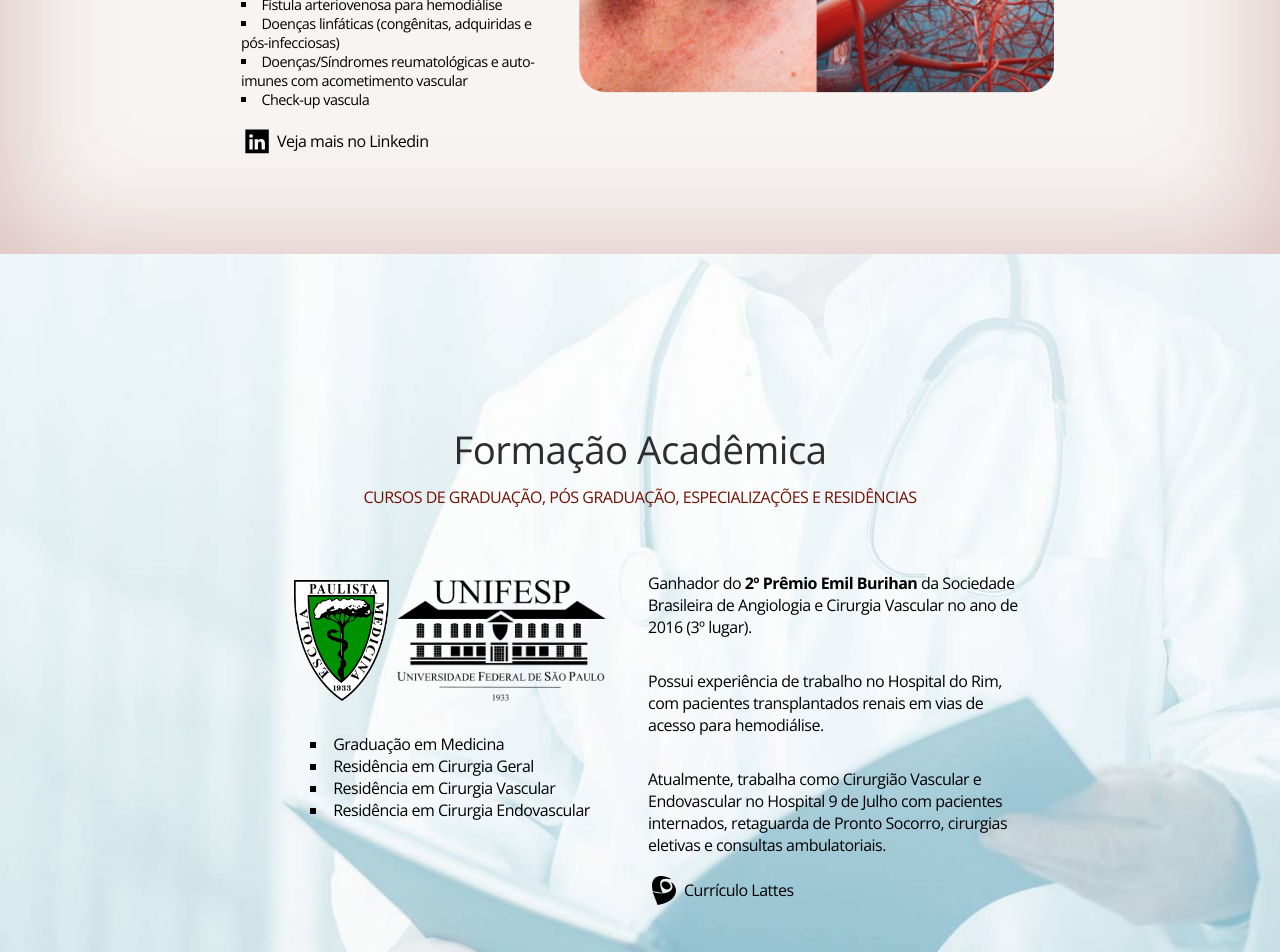
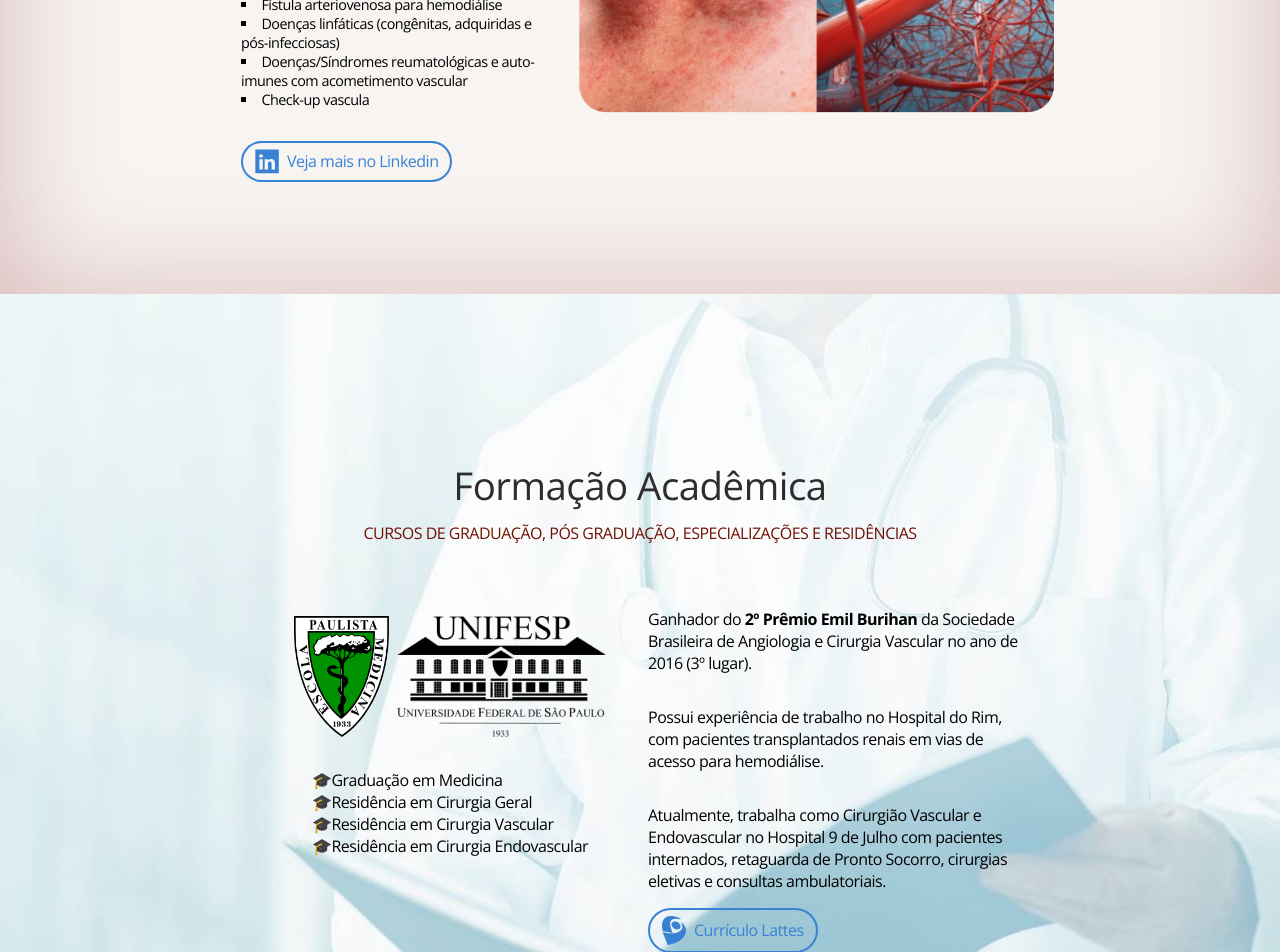
Before and after one commit to aledebarba/dr-rafael-engelbrecht, a Next.js app: page / in a window 1280 px wide. Shown: the part 1380-2332 px from the top of the page. Built offline with nearby package versions, Linux system fonts and the light colour scheme.

Commit message:
links update and minor design changes

```diff
--- a/pages/index.js
+++ b/pages/index.js
@@ -1,23 +1,24 @@
-import Head from 'next/head'
-import Image from 'next/image'
-import Navbar from '../components/navbar'
+import Head from "next/head";
+import Image from "next/image";
+import Navbar from "../components/navbar";
 
 export default function Home() {
-
   return (
     <div className="content">
       <Head>
         <title>Dr Rafael Hengelbrecht</title>
         <link rel="icon" href="/favicon.ico" />
       </Head>
-      <Navbar menu={[
-          {text:"Home", url:"#top"},
-          {text:"Áreas de atuação", url:"#areas"},
-          {text:"Formação", url:"#formacao"},
-          {text:"Publicação", url:"#publicacao"},
-          {text:"Atendimento", url:"#atendimento"},
-          {text:"Contato", url:"#call_to_action"}
-      ]}/>
+      <Navbar
+        menu={[
+          { text: "Home", url: "#top" },
+          { text: "Áreas de atuação", url: "#areas" },
+          { text: "Formação", url: "#formacao" },
+          { text: "Publicação", url: "#publicacao" },
+          { text: "Atendimento", url: "#atendimento" },
+          { text: "Contato", url: "#call_to_action" },
+        ]}
+      />
       <div className="container-full hero">
         <div className="container">
           <div className="row">
@@ -25,13 +26,21 @@ export default function Home() {
               <h1>Dr Rafael Engelbrecht</h1>
               <h2>Cirurgião Vascular e Endovascular</h2>
               <h3>CRM 156519 | RQE 88339 | RQE 883391</h3>
-                <p>Rafael Engelbrecht é formado em Medicina pela Escola Paulista de Medicina - Universidade Federal de São Paulo e possui residência médica nas áreas de Cirurgia Geral, Cirurgia Vascular e Cirurgia Endovascular pela mesma Universidade.</p>
+              <p>
+                Rafael Engelbrecht é formado em Medicina pela Escola Paulista de
+                Medicina - Universidade Federal de São Paulo e possui residência
+                médica nas áreas de Cirurgia Geral, Cirurgia Vascular e Cirurgia
+                Endovascular pela mesma Universidade.
+              </p>
               <a href="#areas" className="button primary">
                 Saiba mais
               </a>
             </div>
             <div className="col w50">
-                <img src="/images/hero__main-image.png" alt="foto do dr rafael engelbrecht"/>
+              <img
+                src="/images/hero__main-image.png"
+                alt="foto do dr rafael engelbrecht"
+              />
             </div>
           </div>
         </div>
@@ -40,7 +49,9 @@ export default function Home() {
       <div id="areas">
         <div className="container">
           <h1>Áreas de Atuação</h1>
-          <h2>PRINCIPAIS ATUAÇÕES, TÉCNICAS E ÁREAS DE ATENDIMENTO ESPECIALIZADO</h2>
+          <h2>
+            PRINCIPAIS ATUAÇÕES, TÉCNICAS E ÁREAS DE ATENDIMENTO ESPECIALIZADO
+          </h2>
           <div className="row">
             <div className="col areas__text">
               <div className="area">
@@ -53,7 +64,9 @@ export default function Home() {
                 <h3>Doenças Venosas</h3>
                 <ul>
                   <li>Insuficiência venosa</li>
-                  <li>Varizes, vasinhos - tratamento cirúrgico e escleroterapia</li>
+                  <li>
+                    Varizes, vasinhos - tratamento cirúrgico e escleroterapia
+                  </li>
                   <li>Trombose venosa profunda (TVP), tromboflebite</li>
                 </ul>
               </div>
@@ -76,13 +89,23 @@ export default function Home() {
                 <ul>
                   <li>Cateteres: Port-o-cath, Permcath, PICC</li>
                   <li>Fístula arteriovenosa para hemodiálise</li>
-                  <li>Doenças linfáticas (congênitas, adquiridas e pós-infecciosas)</li>
-                  <li>Doenças/Síndromes reumatológicas e auto-imunes com acometimento vascular</li>
+                  <li>
+                    Doenças linfáticas (congênitas, adquiridas e
+                    pós-infecciosas)
+                  </li>
+                  <li>
+                    Doenças/Síndromes reumatológicas e auto-imunes com
+                    acometimento vascular
+                  </li>
                   <li>Check-up vascula</li>
                 </ul>
               </div>
-              <a href="https://linkedin.com" target="_blank" className="button secondary">
-                <img src="/images/icon__linkedin.svg" alt="logo do linkedin"/>
+              <a
+                href="https://www.linkedin.com/in/rafael-engelbrecht-ba271961/"
+                target="_blank"
+                className="button secondary"
+              >
+                <img src="/images/icon__linkedin.svg" alt="logo do linkedin" />
                 Veja mais no Linkedin
               </a>
             </div>
@@ -96,12 +119,22 @@ export default function Home() {
       <div id="formacao">
         <div className="container">
           <h1>Formação Acadêmica</h1>
-        <h2>CURSOS DE GRADUAÇÃO, PÓS GRADUAÇÃO, ESPECIALIZAÇÕES E RESIDÊNCIAS</h2>
+          <h2>
+            CURSOS DE GRADUAÇÃO, PÓS GRADUAÇÃO, ESPECIALIZAÇÕES E RESIDÊNCIAS
+          </h2>
           <div className="row">
             <div className="col w50">
               <div className="formacao__logos">
-                <img src="/images/marca__epm.png" alt="marca da escola paulista de medicina - escudo mostrando uma cobra enrolana num tronco de árvore" className="logo-epm"/>
-                <img src="/images/marca__unifesp.png" alt="marca da unifesp - fachada estilizada do prédio" className="logo-unifesp"/>
+                <img
+                  src="/images/marca__epm.png"
+                  alt="marca da escola paulista de medicina - escudo mostrando uma cobra enrolana num tronco de árvore"
+                  className="logo-epm"
+                />
+                <img
+                  src="/images/marca__unifesp.png"
+                  alt="marca da unifesp - fachada estilizada do prédio"
+                  className="logo-unifesp"
+                />
               </div>
               <div className="row formacao__cursos">
                 <ul>
@@ -110,15 +143,32 @@ export default function Home() {
                   <li>Residência em Cirurgia Vascular</li>
                   <li>Residência em Cirurgia Endovascular</li>
                 </ul>
-
               </div>
             </div>
             <div className="col w50 formacao__detalhes">
-            <p>Ganhador do  <strong>2º Prêmio Emil Burihan</strong> da Sociedade Brasileira de Angiologia e Cirurgia Vascular no ano de 2016 (3º lugar).</p>
-            <p>Possui experiência de trabalho no Hospital do Rim, com pacientes transplantados renais em vias de acesso para hemodiálise. </p>
-            <p>Atualmente, trabalha como Cirurgião Vascular e Endovascular no Hospital 9 de Julho com pacientes internados, retaguarda de Pronto Socorro, cirurgias eletivas e consultas ambulatoriais.</p>
-            <a href="http://lattes.cnpq.br/" target="_blank" className="button secondary">
-                  <img src="/images/icon__lattes.svg" alt="marca da plataforma lattes" />
+              <p>
+                Ganhador do <strong>2º Prêmio Emil Burihan</strong> da Sociedade
+                Brasileira de Angiologia e Cirurgia Vascular no ano de 2016 (3º
+                lugar).
+              </p>
+              <p>
+                Possui experiência de trabalho no Hospital do Rim, com pacientes
+                transplantados renais em vias de acesso para hemodiálise.{" "}
+              </p>
+              <p>
+                Atualmente, trabalha como Cirurgião Vascular e Endovascular no
+                Hospital 9 de Julho com pacientes internados, retaguarda de
+                Pronto Socorro, cirurgias eletivas e consultas ambulatoriais.
+              </p>
+              <a
+                href="http://lattes.cnpq.br/3009961818693674"
+                target="_blank"
+                className="button secondary"
+              >
+                <img
+                  src="/images/icon__lattes.svg"
+                  alt="marca da plataforma lattes"
+                />
                 Currículo Lattes
               </a>
             </div>
@@ -128,25 +178,48 @@ export default function Home() {
 
       <div id="publicacao">
         <div className="container">
-        <h1>Publicação</h1>
           <div className="row">
             <div className="col w50">
-            <img src='/images/livro.png' alt="capa do livro" className="publicacao__livro"/>
-            <div className="buttons">
-            <a href="#" className='button secondary'>
-              <img src="/images/icon__book.svg" alt="icone de um livro" />Amazon</a>
-            <a href="#" className='button secondary'>
-              <img src="/images/icon__book.svg" alt="icone de um livro" />Editora Manole</a>
-              </div>
+              <img
+                src="/images/livro.png"
+                alt="capa do livro"
+                className="publicacao__livro"
+              />
             </div>
             <div className="col w50 publicacao__text">
-            <p><strong>Manual de Angiologia e Cirurgia Vascular e Endovascular (2020)</strong> - Editora Manole</p>
+              <h1>Publicação</h1>
+              <p>
+                <strong>
+                  Manual de Angiologia e Cirurgia Vascular e Endovascular (2020)
+                </strong>{" "}
+                - Editora Manole
+              </p>
               <h3>Participação: </h3>
               <ul>
-              <li>Capítulo 6: Propedêutica linfática ao lado de Luis Carlos Uta Nakano</li>
-              <li>Capítulo 74: Complicações das angioplastias de carótida ao lado de Luis Carlos Uta Nakano</li>
-              <li>Capítulo 84: Angioplastia da veia cava inferior e do segmento ileofemoral na insuficiência venosa crônicaao lado de Samuel Tomaz Araújo e Ronald Luiz Gomes Flumignan.</li>
+                <li>
+                  Capítulo 6: Propedêutica linfática ao lado de Luis Carlos Uta
+                  Nakano
+                </li>
+                <li>
+                  Capítulo 74: Complicações das angioplastias de carótida ao
+                  lado de Luis Carlos Uta Nakano
+                </li>
+                <li>
+                  Capítulo 84: Angioplastia da veia cava inferior e do segmento
+                  ileofemoral na insuficiência venosa crônicaao lado de Samuel
+                  Tomaz Araújo e Ronald Luiz Gomes Flumignan.
+                </li>
               </ul>
+              <div className="buttons">
+                <a href="https://www.manole.com.br/manual-de-angiologia-e-cirurgia-vascular-e-endovascular/p" target="_blank" className="button secondary">
+                  <img src="/images/icon__book.svg" alt="icone de um livro" />
+                  Editora Manole
+                </a>
+                <a href="https://www.amazon.com.br/MANUAL-ANGIOLOGIA-CIRURGIA-VASCULAR-ENDOVASCULAR/dp/8520460100" target="_blank" className="button secondary">
+                  <img src="/images/icon__book.svg" alt="icone de um livro" />
+                  Amazon
+                </a>
+              </div>
             </div>
           </div>
         </div>
@@ -158,19 +231,49 @@ export default function Home() {
           <div className="row">
             <div className="col w25">
               <div className="atendimento__logo">
-            <img src="/images/logo__haoc.svg" alt="marca do hospital alemão oswaldo cruz"/></div>
+                <a
+                  href="https://www.hospitaloswaldocruz.org.br/"
+                  target="_blank"
+                >
+                  <img
+                    src="/images/logo__haoc.svg"
+                    alt="marca do hospital alemão oswaldo cruz"
+                  />
+                </a>
+              </div>
               <h3>Hospital Alemão Oswaldo Cruz</h3>
             </div>
             <div className="col w25">
-            <div className="atendimento__logo"><img src="/images/logo__hospital-sirio-libanes.svg"  alt="marca do hospital sírio libanês"/></div>
+              <div className="atendimento__logo">
+                <a href="https://www.hospitalsiriolibanes.org.br/Paginas/nova-home.aspx" target="_blank">
+                  <img
+                    src="/images/logo__hospital-sirio-libanes.svg"
+                    alt="marca do hospital sírio libanês"
+                  />
+                </a>
+              </div>
               <h3>Hospital Sírio Libanês</h3>
             </div>
             <div className="col w25">
-            <div className="atendimento__logo"><img src="/images/logo__hospital-9-de-julho.svg"  alt="marca do hospital 9 de julho"/></div>
+              <div className="atendimento__logo">
+                <a href="https://www.h9j.com.br/Paginas/default.aspx" target="_blank">
+                  <img
+                    src="/images/logo__hospital-9-de-julho.svg"
+                    alt="marca do hospital 9 de julho"
+                  />
+                </a>
+              </div>
               <h3>Hospital 9 de Julho</h3>
             </div>
             <div className="col w25">
-            <div className="atendimento__logo"><img src="/images/logo__consultorio.svg" alt="marca do consultorio particular"/></div>
+              <div className="atendimento__logo">
+                <a href="#call_to_action" tarket="_blank">
+                  <img
+                    src="/images/logo__consultorio.svg"
+                    alt="marca do consultorio particular"
+                  />
+                </a>
+              </div>
               <h3>Consultório Particular</h3>
             </div>
           </div>
@@ -181,20 +284,21 @@ export default function Home() {
             <img src="/images/cta__contact.png" />
           </div>
           <div className="cta__message">
-            Por favor, sinta-se a vontade para ligar em nossa clínica e conversar com o pessoal da recepção. Seu atendimento será rápido e atencioso.
+            Por favor, sinta-se a vontade para ligar em nossa clínica e
+            conversar com o pessoal da recepção. Seu atendimento será rápido e
+            atencioso.
             <a href="#">11 3995-9852</a>
           </div>
           <div className="cta__address">
             <img src="/images/icon__place.svg" alt="alfinete de mapa" />
-              <p>
-              Rua Pamplona, 145 cj 134
-              Jardim Paulista
-              São Paulo SP
-              </p>
+            <p>Rua Pamplona, 145 cj 134 Jardim Paulista São Paulo SP</p>
           </div>
           <div className="cta__button">
-            <a href="#" className="button primary">
-              <img src="/images/icon__arrow-right-squared.svg" alt="seta apontando para esquerda" />
+            <a href="tel:+5511952766726" className="button primary">
+              <img
+                src="/images/icon__arrow-right-squared.svg"
+                alt="seta apontando para esquerda"
+              />
               Marque sua consulta
             </a>
           </div>
@@ -204,11 +308,14 @@ export default function Home() {
       <div id="footer">
         <div className="container">
           <img src="/images/brand__white.png" alt="marca do consultaorio" />
-        <p>Esse site e seu conteúdo estão protegidos por leis de deireito autoral, tanto no brasil quanto no exterior. Antes de reproduzí-lo, no todo ou em parte, por favor entre em contato.</p>
+          <p>
+            Esse site e seu conteúdo estão protegidos por leis de deireito
+            autoral, tanto no brasil quanto no exterior. Antes de reproduzí-lo,
+            no todo ou em parte, por favor entre em contato.
+          </p>
           <a href="#top">Voltar ao inicio</a>
         </div>
       </div>
     </div>
-
-  )
+  );
 }
--- a/styles/globals.css
+++ b/styles/globals.css
@@ -4,7 +4,9 @@
 :root {
   --blue: #023979;
   --blue-light: #3a82d4;
+  --filter-blue-light: invert(44%) sepia(94%) saturate(561%) hue-rotate(178deg) brightness(87%) contrast(89%);
   --red: #701003;
+  --filter-red: invert(12%) sepia(50%) saturate(4086%) hue-rotate(353deg) brightness(94%) contrast(106%);
   --white: #F7F4F2;
   --black: #2d2d2d;
   --purple: #2A2EA9;
--- a/styles/styles.scss
+++ b/styles/styles.scss
@@ -1,38 +1,36 @@
 .content {
     h1 {
+        color: var(--black);
         font-size: 2.4rem;
+        font-weight: var(--font-regular);
         line-height: 3rem;
         margin-bottom: 0;
         text-align: center;
-        color: var(--black);
-        font-weight: var(--font-regular);
 
     }
     h2 {
+        color: var(--red);
         font-size: 1rem;
         font-weight: var(--font-light);
+        text-align: center;
         text-transform: uppercase;
-        color: var(--red);
-        text-align: center;
     }
     ul {
+        list-style: square inside;
+        margin: 0;
+        margin-bottom: 32px;
         padding: 0;
-        margin: 0;
-        list-style: square inside;
-        margin-bottom: 32px;
     }
 
 }
 .button {
-    width: -moz-fit-content;
+    block-size: fit-content;
     width: fit-content;
-    block-size: fit-content;
-    block-size: -moz-fit-content;
     text-align: center;
     img {
-        width: 24px;
         height: auto;
         margin-right: 8px;
+        width: 24px;
     }
 }
 .primary {
@@ -42,7 +40,8 @@
         border-left: 2px var(--purple-light) solid;
         border-bottom: 2px var(--purple) solid;
         border-right: 2px var(--purple) solid;
-        background-color: var(--purple);
+        background: var(--purple);
+        background-size: cover;
         font-size: 1rem;
         font-weight: var(--font-semibold);
         border-radius: 9999px;
@@ -55,6 +54,7 @@
         &:hover {
             color: var(--white);
             background-color: var(--red);
+            background-image: url('/images/button__bg__veins.png');
             transition: all 200ms linear;
             border: 2px solid var(--red);
         }
@@ -65,10 +65,23 @@
     display: inline-flex;
     flex-direction: row;
     align-items: center;
-    padding: 4px;
+    margin-right: 8px;
+    border-radius: 9999px;
+    border: 2px solid var(--blue-light);
+    color: var(--blue-light);
+    padding: 6px 12px;
+
+    img {
+        filter: var(--filter-blue-light);
+    }
 
     &:hover {
-        outline: 2px solid var(--black);
+        border: 2px solid var(--red);
+        color: var(--red);
+
+        img {
+            filter: var(--filter-red);
+        }
     }
 }
 
@@ -116,6 +129,13 @@
     box-shadow: inset 0px 4px 119px rgba(132, 23, 29, 0.27);
     display: flex;
     justify-content: center;
+
+    a {
+        margin: 16px auto;
+        @media(min-width: 768px) {
+            margin: 16px 0;
+        }
+    }
 
     .areas__text {
         justify-content: center;
@@ -195,6 +215,12 @@
     .formacao__cursos {
         max-width: 380px;
         margin: 16px auto;
+        ul {
+            list-style: none;
+            li:before {
+                content: '🎓';
+            }
+        }
    }
    .formacao__detalhes {
        max-width: 380px;
@@ -213,26 +239,27 @@
     display: flex;
     flex-direction: column;
     justify-content: center;
-    min-height:50vh;
-    display: flex;
-    align-items: center;
+    min-height:80vh;
 
     .publicacao__livro {
-            width: 90%;
-            max-width: 400px !important;
-            height: auto;
-            margin: 0 auto;
+        height: auto;
+        margin: 64px auto 0 auto;
+        max-width: 400px !important;
+        width: 90%;
     }
 
-    h1 { margin: 64px 0 32px 0; }
+    h1 {
+        margin: 64px 0 32px 0;
+        @media(min-width: 768px) { text-align: left; }
+    }
 
     .buttons {
         align-self: center;
         display: flex;
         flex-direction: row;
         margin-top: 16px;
-        a {
-            padding: 16px;
+        @media(min-width: 768px) {
+            align-self: flex-start;
         }
     }
 
```
Also changed, not shown: public/images/button__bg__veins.png (added), public/images/livro.png. Lines whose indentation alone changed are shown as unchanged.
